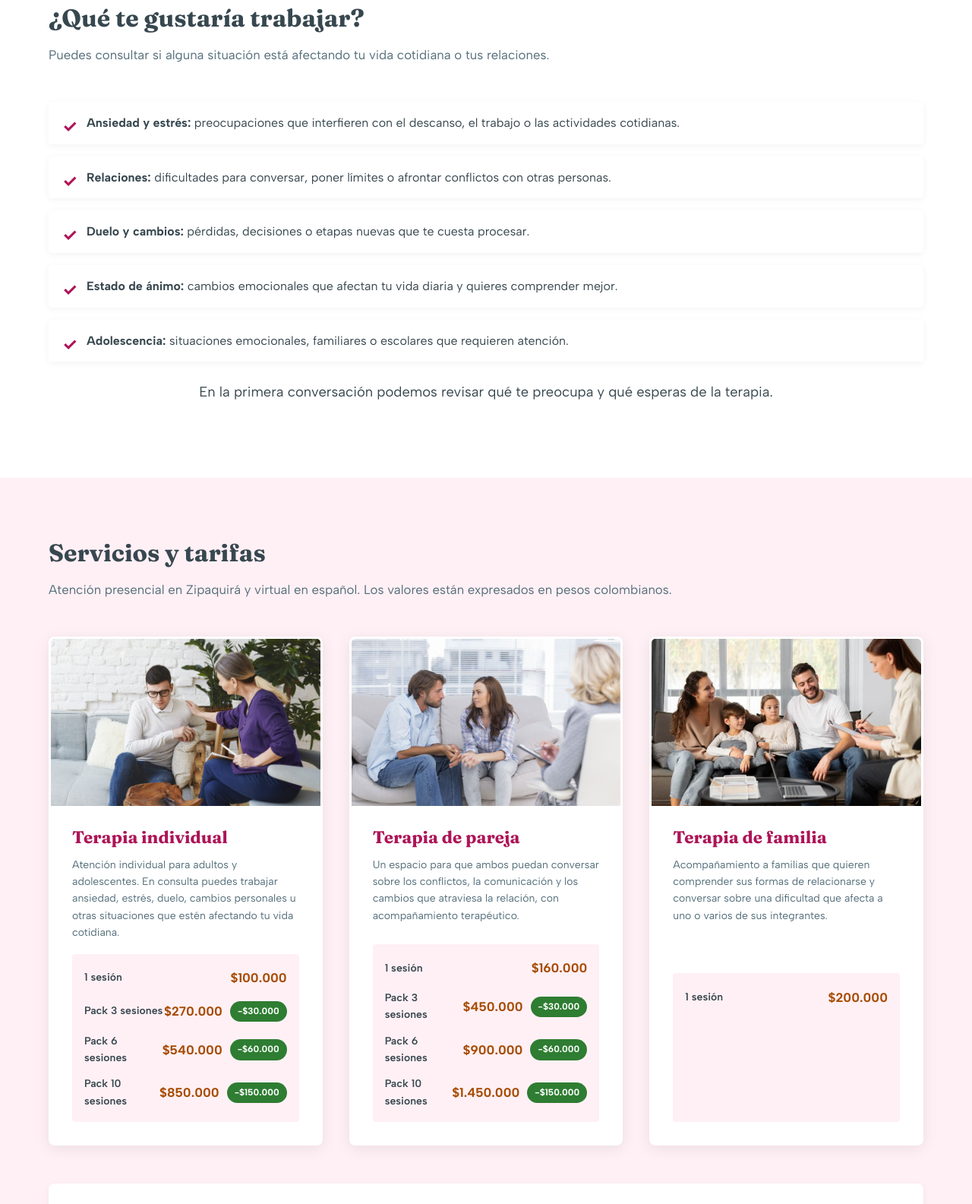
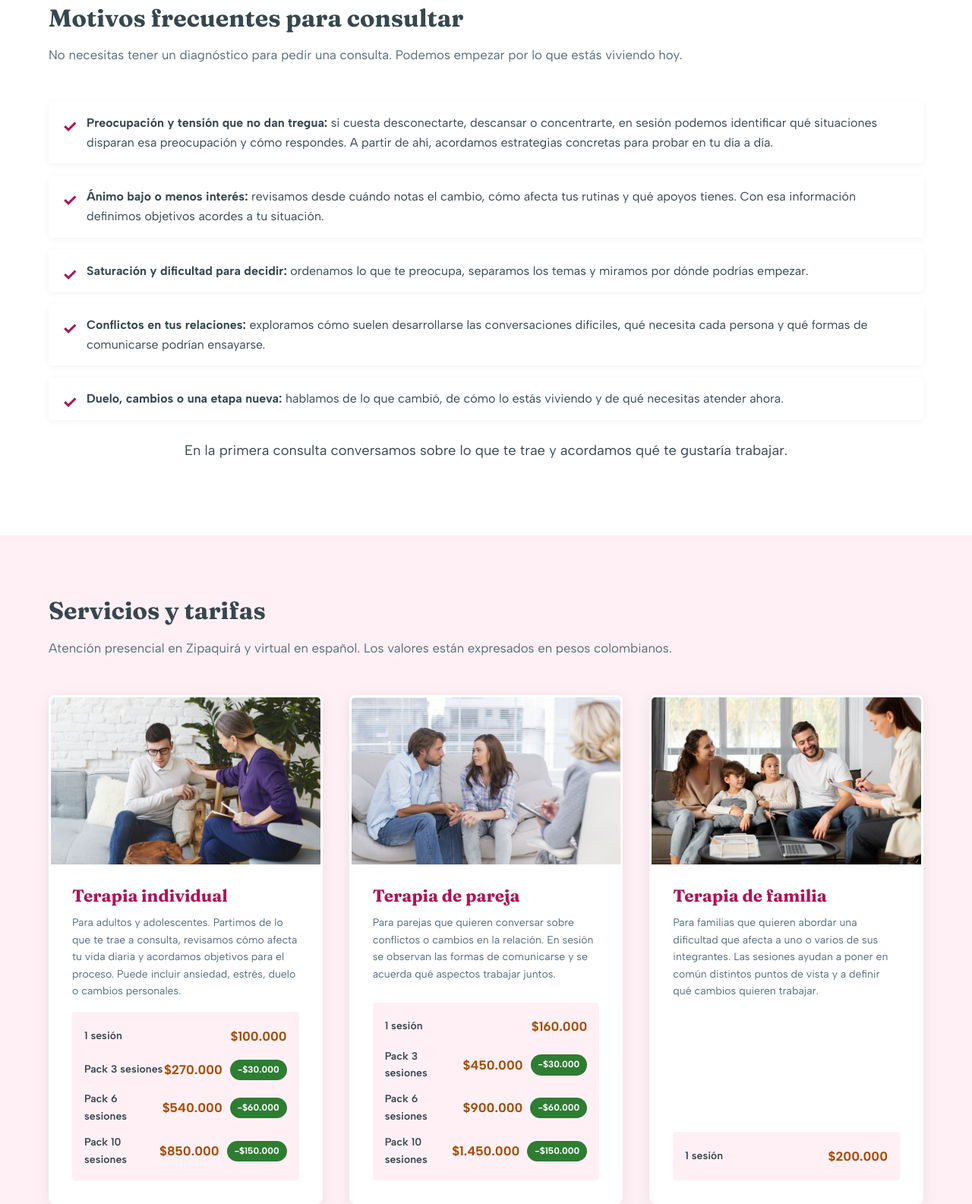
Before and after one commit to psicomariangaleano/psicomariangaleano.github.io, a website: page index.html in a window 1280 px wide. Shown: the part 1660-3245 px from the top of the page at 76% size. Drawn offline with Linux system fonts and the light colour scheme; a script that the page names is missing.

Commit message:
Clarify therapy topics and session descriptions

```diff
--- a/index.html
+++ b/index.html
@@ -296,24 +296,27 @@
     <!-- ABOUT SECTION -->
     <section id="sobre-mi" class="section-padding" aria-labelledby="about-title">
       <div class="container">
-        <h2 id="about-title" class="section-title">¿Qué te gustaría trabajar?</h2>
+        <h2 id="about-title" class="section-title">Motivos frecuentes para consultar</h2>
         <p class="section-subtitle">
-          Puedes consultar si alguna situación está afectando tu vida cotidiana o tus relaciones.
+          No necesitas tener un diagnóstico para pedir una consulta. Podemos empezar por lo que estás viviendo hoy.
         </p>
 
         <ul class="benefit-list">
-          <li><strong>Ansiedad y estrés:</strong> preocupaciones que interfieren con el descanso, el trabajo o las
-            actividades cotidianas.</li>
-          <li><strong>Relaciones:</strong> dificultades para conversar, poner límites o afrontar conflictos con otras
-            personas.</li>
-          <li><strong>Duelo y cambios:</strong> pérdidas, decisiones o etapas nuevas que te cuesta procesar.</li>
-          <li><strong>Estado de ánimo:</strong> cambios emocionales que afectan tu vida diaria y quieres comprender
-            mejor.</li>
-          <li><strong>Adolescencia:</strong> situaciones emocionales, familiares o escolares que requieren atención.</li>
+          <li><strong>Preocupación y tensión que no dan tregua:</strong> si cuesta desconectarte, descansar o concentrarte,
+            en sesión podemos identificar qué situaciones disparan esa preocupación y cómo respondes. A partir de ahí,
+            acordamos estrategias concretas para probar en tu día a día.</li>
+          <li><strong>Ánimo bajo o menos interés:</strong> revisamos desde cuándo notas el cambio, cómo afecta tus rutinas
+            y qué apoyos tienes. Con esa información definimos objetivos acordes a tu situación.</li>
+          <li><strong>Saturación y dificultad para decidir:</strong> ordenamos lo que te preocupa, separamos los temas y
+            miramos por dónde podrías empezar.</li>
+          <li><strong>Conflictos en tus relaciones:</strong> exploramos cómo suelen desarrollarse las conversaciones
+            difíciles, qué necesita cada persona y qué formas de comunicarse podrían ensayarse.</li>
+          <li><strong>Duelo, cambios o una etapa nueva:</strong> hablamos de lo que cambió, de cómo lo estás viviendo y
+            de qué necesitas atender ahora.</li>
         </ul>
 
         <p class="body-text text-center highlight-text">
-          En la primera conversación podemos revisar qué te preocupa y qué esperas de la terapia.
+          En la primera consulta conversamos sobre lo que te trae y acordamos qué te gustaría trabajar.
         </p>
       </div>
     </section>
@@ -335,8 +338,8 @@
             <div class="service-content">
               <h3 class="service-title">Terapia individual</h3>
               <p class="service-desc">
-                Atención individual para adultos y adolescentes. En consulta puedes trabajar ansiedad, estrés, duelo,
-                cambios personales u otras situaciones que estén afectando tu vida cotidiana.
+                Para adultos y adolescentes. Partimos de lo que te trae a consulta, revisamos cómo afecta tu vida diaria
+                y acordamos objetivos para el proceso. Puede incluir ansiedad, estrés, duelo o cambios personales.
               </p>
               <div class="pricing-list">
                 <div class="price-item">
@@ -378,8 +381,8 @@
             <div class="service-content">
               <h3 class="service-title">Terapia de pareja</h3>
               <p class="service-desc">
-                Un espacio para que ambos puedan conversar sobre los conflictos, la comunicación y los cambios que
-                atraviesa la relación, con acompañamiento terapéutico.
+                Para parejas que quieren conversar sobre conflictos o cambios en la relación. En sesión se observan las
+                formas de comunicarse y se acuerda qué aspectos trabajar juntos.
               </p>
               <div class="pricing-list">
                 <div class="price-item">
@@ -420,8 +423,8 @@
             <div class="service-content">
               <h3 class="service-title">Terapia de familia</h3>
               <p class="service-desc">
-                Acompañamiento a familias que quieren comprender sus formas de relacionarse y conversar sobre una
-                dificultad que afecta a uno o varios de sus integrantes.
+                Para familias que quieren abordar una dificultad que afecta a uno o varios de sus integrantes. Las
+                sesiones ayudan a poner en común distintos puntos de vista y a definir qué cambios quieren trabajar.
               </p>
               <div class="pricing-list">
                 <div class="price-item">
@@ -429,18 +432,6 @@
                   <div class="price-value-wrapper">
                     <span class="price-value">$200.000</span>
                   </div>
-                </div>
-                <div class="price-item invisible">
-                  <span class="price-label">-</span>
-                  <span class="price-value">-</span>
-                </div>
-                <div class="price-item invisible">
-                  <span class="price-label">-</span>
-                  <span class="price-value">-</span>
-                </div>
-                <div class="price-item invisible">
-                  <span class="price-label">-</span>
-                  <span class="price-value">-</span>
                 </div>
               </div>
             </div>
```
